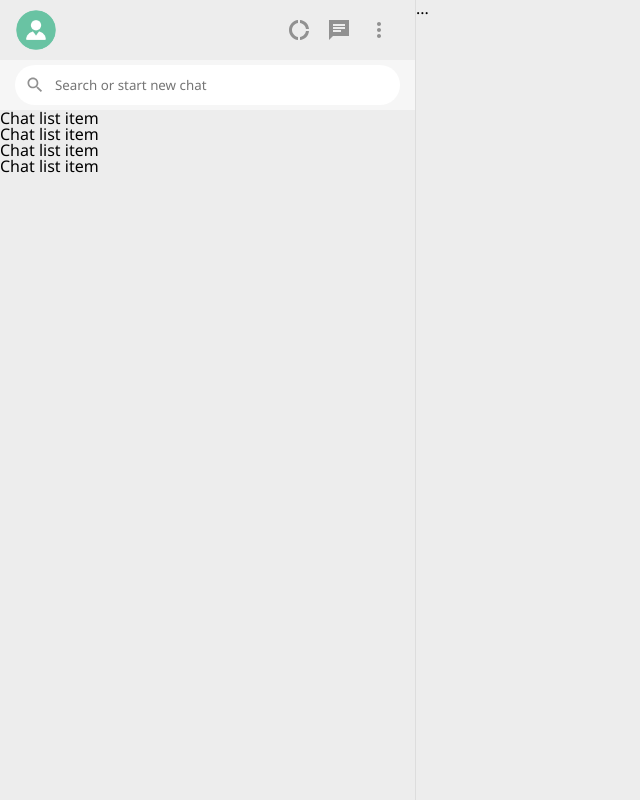
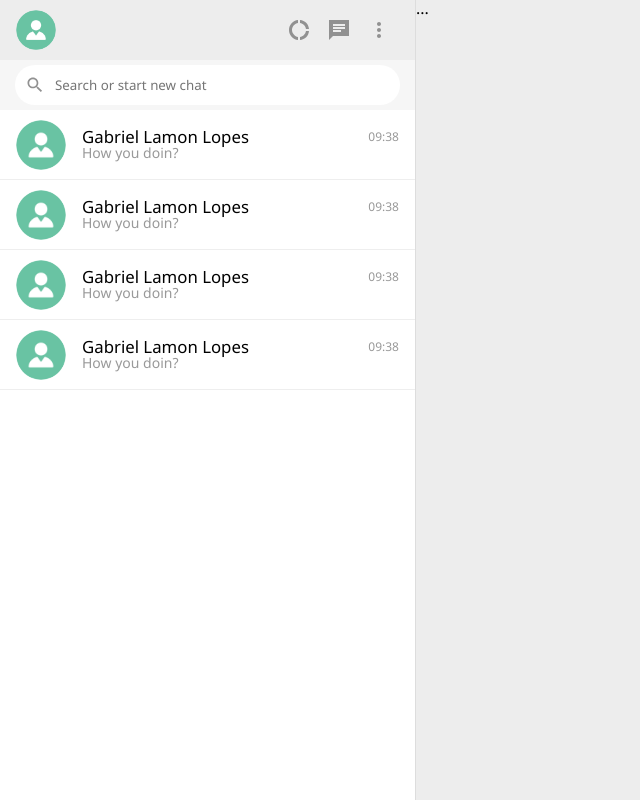
Before and after one commit to lamongabriel/whatsapp-clone, a Next.js app: page / in a window 1280 px wide. Shown: the whole page, without its empty margins (0-640 px from the left). Built offline with nearby package versions, Linux system fonts and the light colour scheme.

Commit message:
chatlist - styling

```diff
--- a/src/components/ChatListItem/index.tsx
+++ b/src/components/ChatListItem/index.tsx
@@ -1,3 +1,25 @@
+import Image from 'next/image';
+import styles from './styles.module.scss';
+
+import defaultAvatar from '../../assets/avatar.png';
+
 export default function ChatListItem() {
-  return <div>Chat list item</div>;
+  return (
+    <div className={styles.chatListItem}>
+      <Image
+        src={defaultAvatar}
+        className={styles.chatListAvatar}
+        alt="Avatar item"
+      />
+      <div className={styles.chatListLines}>
+        <div className={styles.chatListLine}>
+          <div>Gabriel Lamon Lopes</div>
+          <time>09:38</time>
+        </div>
+        <div className={styles.chatListLine}>
+          <p>How you doin?</p>
+        </div>
+      </div>
+    </div>
+  );
 }
--- a/src/components/ChatListItem/styles.module.scss
+++ b/src/components/ChatListItem/styles.module.scss
@@ -0,0 +1,48 @@
+@import '../../styles/utilities/variables';
+
+.chatListItem {
+  display: flex;
+  align-items: center;
+  height: 4.375rem;
+  padding: 0 1rem;
+  cursor: pointer;
+  border-bottom: 1px solid $gray-100;
+
+  .chatListAvatar {
+    width: 3.125rem;
+    height: 3.125rem;
+    border-radius: 100%;
+  }
+
+  .chatListLines {
+    flex: 1;
+    display: flex;
+    flex-direction: column;
+    justify-content: center;
+    margin-left: 1rem;
+
+    .chatListLine {
+      display: flex;
+      justify-content: space-between;
+      align-items: center;
+      width: 100%;
+
+      div {
+        font-size: 1.05rem;
+        color: $black;
+      }
+
+      time {
+        font-size: 0.75rem;
+        color: $gray-500;
+      }
+
+      p {
+        font-size: 0.875rem;
+        color: $gray-500;
+        display: flex;
+        width: 100%;
+      }
+    }
+  }
+}
--- a/src/styles/pages/Home.module.scss
+++ b/src/styles/pages/Home.module.scss
@@ -75,6 +75,12 @@
       }
     }
   }
+
+  .sideBarChatList {
+    flex: 1;
+    background-color: $white;
+    overflow-y: auto;
+  }
 }
 
 .appContent {
--- a/src/styles/utilities/_variables.scss
+++ b/src/styles/utilities/_variables.scss
@@ -7,4 +7,5 @@ $gray-100: #eeeeee;
 $gray-150: #ededed;
 $gray-200: #d2dbdc;
 $gray-300: #dddddd;
+$gray-500: #999999;
 $gray-600: #919191;
```
